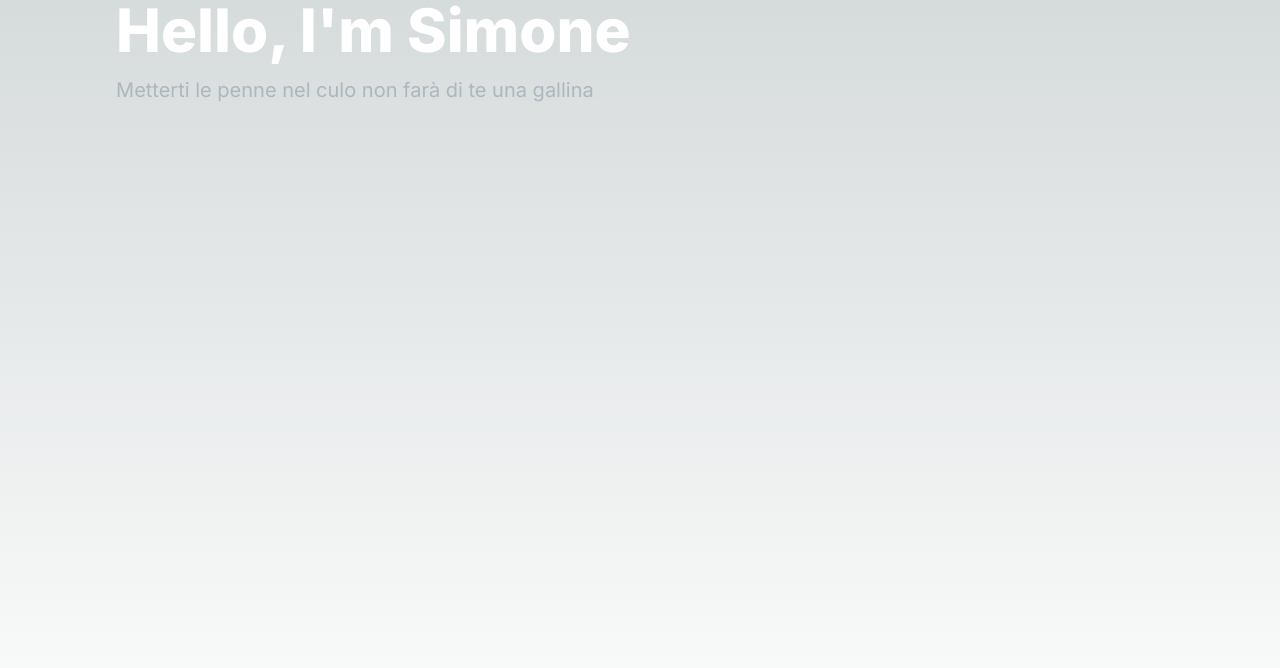
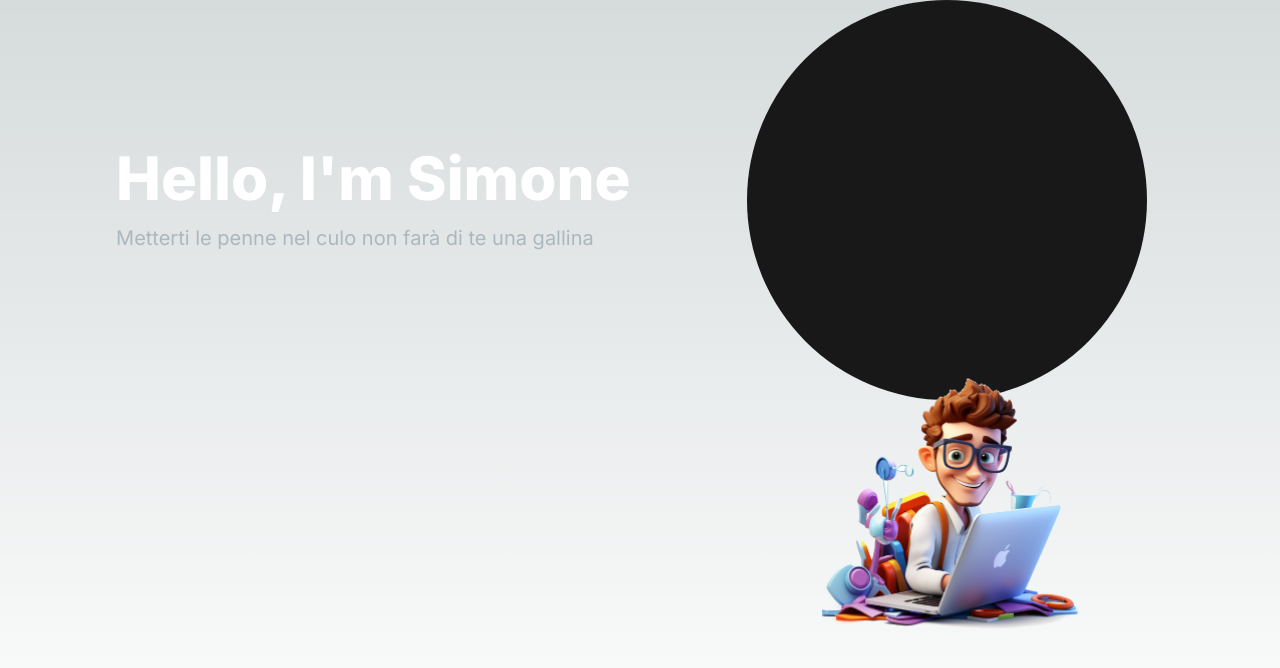
Before and after one commit to Desko95/portfolio-website, a Next.js app: page / in a window 1280 px wide. Shown: the top 668 px of the page. Built offline with nearby package versions, Linux system fonts and the light colour scheme.

Commit message:
tutorial minute 13

```diff
--- a/app/components/HeroSection.jsx
+++ b/app/components/HeroSection.jsx
@@ -1,8 +1,7 @@
 import React from 'react';
-import Image from "next/image";
+import Image from 'next/image';
 
-// https://www.youtube.com/watch?v=Kb1f5bvF6f4 this is the tutorial I'm following
-
+// https://www.youtube.com/watch?v=Kb1f5bvF6f4, this is the tutorial I'm following
 const HeroSection = () => {
   return (
     <section>
@@ -16,14 +15,13 @@
           </p>
         </div>
         <div className='col-span-5'>
-          <div className='rounded-full bg-[#181818] w-[500] h-[400] relative'>
-            <image
-              src="/images/Avatar.png"
-              alt= "Avatar"
-              className="absolute transform -translate-x-1/2 translate-y-1/2 top-1/2 left-1/2"
+          <div className='rounded-full bg-[#181818] w-[250px] h-[250px] lg:w-[400px] lg:h-[400px] relative'>
+            <Image
+              src='/images/Avatar.png'
+              alt='Avatar'
+              className='absolute transform -translate-x-1/2 translate-y-1/2 top-1/2 left-1/2'
               width={300}
               height={300}
-
             />
           </div>
         </div>
```
